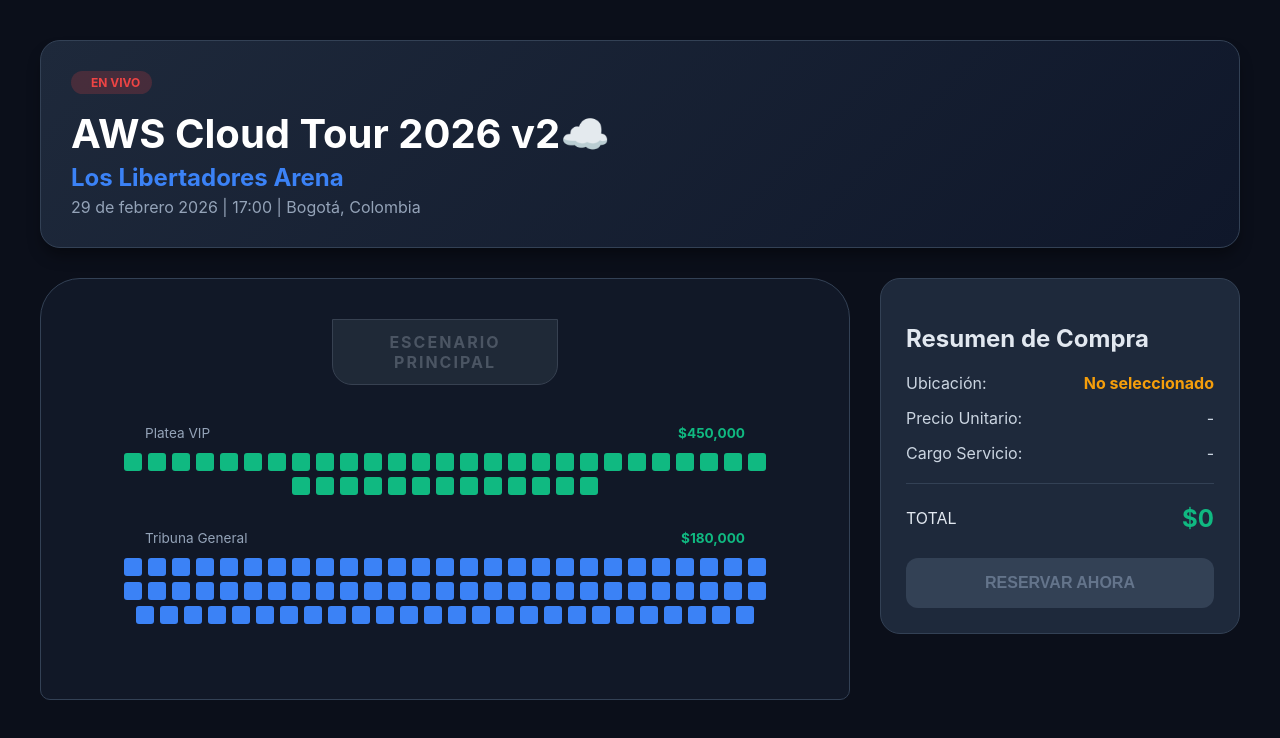
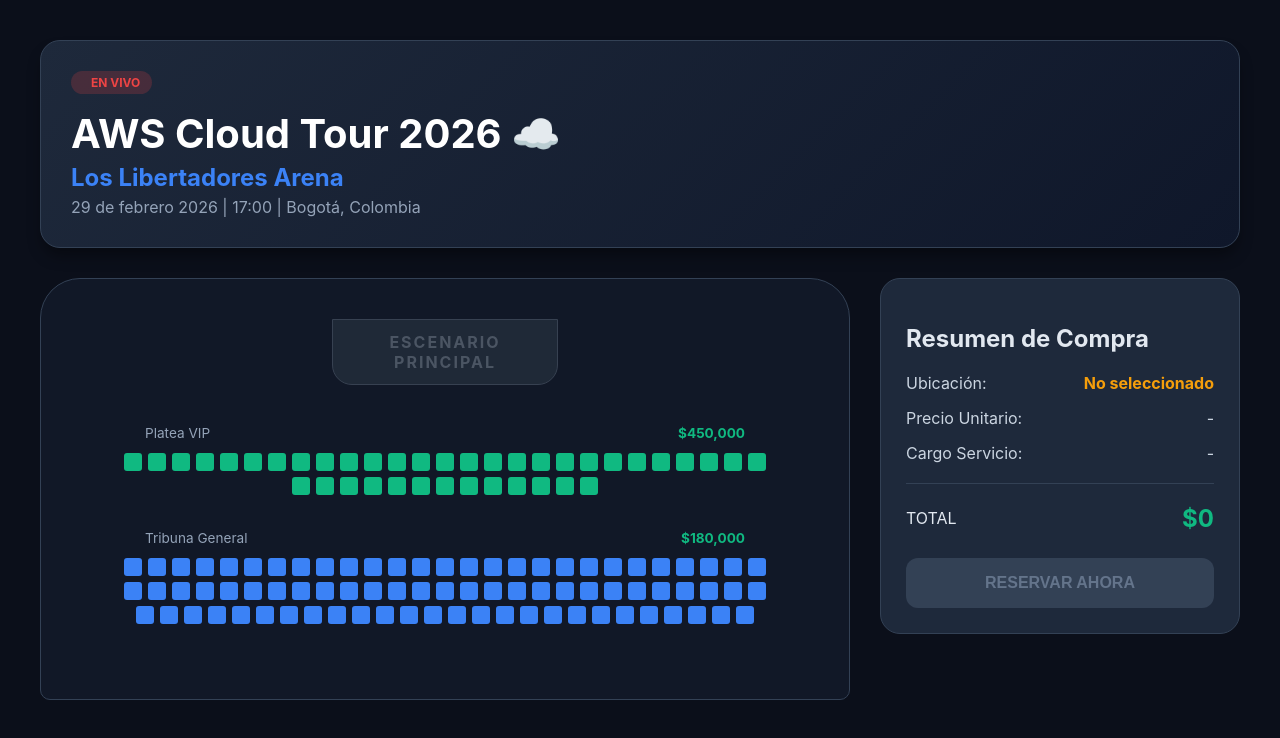
Before and after one commit to cloudtickets-aws/site, a React (Vite) app: page / in a window 1280 px wide. Shown: the top 738 px of the page. Built offline with nearby package versions, Linux system fonts and the light colour scheme.

Commit message:
prueba de CI/CD en frontend s3 2

```diff
--- a/src/App.jsx
+++ b/src/App.jsx
@@ -32,7 +32,7 @@
         <div className="live-indicator">
           <span className="dot"></span> EN VIVO
         </div>
-        <h1 className="main-title">AWS Cloud Tour 2026 v2☁️</h1>
+        <h1 className="main-title">AWS Cloud Tour 2026 ☁️</h1>
         <h2 className="sub-title">Los Libertadores Arena</h2>
         <p className="event-info">29 de febrero 2026 | 17:00 | Bogotá, Colombia</p>
       </div>
```
